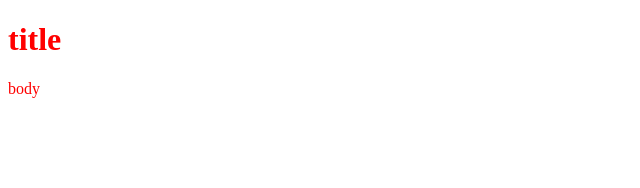
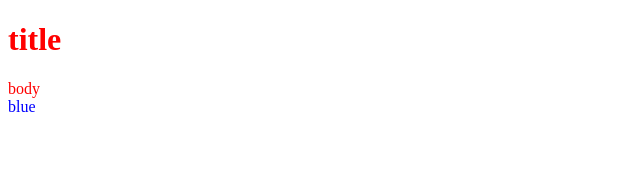
Before and after one commit to hellowgh/frontend-tools-learning, a React app in the folder webpack-learn/webpack-practice-book/react-webpack-project/: page / in a window 1280 px wide. Shown: the top 188 px of the page, without its empty margins (0-640 px from the left). Built offline with nearby package versions, Linux system fonts and the light colour scheme.

Commit message:
完善less测试

```diff
--- a/webpack-learn/webpack-practice-book/react-webpack-project/package.json
+++ b/webpack-learn/webpack-practice-book/react-webpack-project/package.json
@@ -19,6 +19,7 @@
     "@types/react": "^18.2.61",
     "@types/react-dom": "^18.2.19",
     "babel-loader": "^9.1.3",
+    "clean-webpack-plugin": "^4.0.0",
     "css-loader": "^6.10.0",
     "html-webpack-plugin": "^5.6.0",
     "less": "^4.2.0",
--- a/webpack-learn/webpack-practice-book/react-webpack-project/public/index.html
+++ b/webpack-learn/webpack-practice-book/react-webpack-project/public/index.html
@@ -6,5 +6,6 @@
 </head>
 <body>
     <div id="root"></div>
+    <span>blue</span>
 </body>
 </html>
--- a/webpack-learn/webpack-practice-book/react-webpack-project/src/index.tsx
+++ b/webpack-learn/webpack-practice-book/react-webpack-project/src/index.tsx
@@ -8,6 +8,7 @@ import React from 'react'
  */
 import { createRoot } from 'react-dom/client'
 import './style/style.less'
+import './style/index.less'
 
 type Message = {
     title: string;
--- /dev/null
+++ b/webpack-learn/webpack-practice-book/react-webpack-project/src/style/index.less
@@ -0,0 +1,3 @@
+span {
+  color: blue;
+}
--- a/webpack-learn/webpack-practice-book/react-webpack-project/src/style/style.less
+++ b/webpack-learn/webpack-practice-book/react-webpack-project/src/style/style.less
@@ -1,5 +1,16 @@
+@div-color: red;
+
+.span-style {
+  font-size: 25px;
+}
+
 body {
   div {
-    color: red;
+    color: @div-color;
   }
 }
+
+span {
+  @apply .span-style; // mistake 这里一定要加分号
+  margin-top: 20px;
+}
--- a/webpack-learn/webpack-practice-book/react-webpack-project/webpack.config.js
+++ b/webpack-learn/webpack-practice-book/react-webpack-project/webpack.config.js
@@ -1,5 +1,6 @@
 const HtmlWebpackPlugin = require('html-webpack-plugin');
 const MiniCssExtractPlugin = require('mini-css-extract-plugin');
+const {CleanWebpackPlugin} = require('clean-webpack-plugin')
 
 // 注意！脚本中执行set NODE_ENV=production && webpack build，会使得环境production后面有一个空格，因此要trim一下
 const isProduction = process.env.NODE_ENV.trim() === 'production';
@@ -33,7 +34,7 @@ module.exports = () => {
         {
           test: /\.less$/,
           use: [
-            isProduction ? new MiniCssExtractPlugin.loader : 'style-loader',
+            isProduction ? MiniCssExtractPlugin.loader : 'style-loader',
             'css-loader',
             'less-loader'
           ]
@@ -52,6 +53,7 @@ module.exports = () => {
         filename: '[name].css',
         chunkFilename: '[name].chunk.css'
       }),
+      new CleanWebpackPlugin(),
     ]
   }
 }
```
Also changed, not shown: 1 other file (tests, documents, lock files or other folders).
